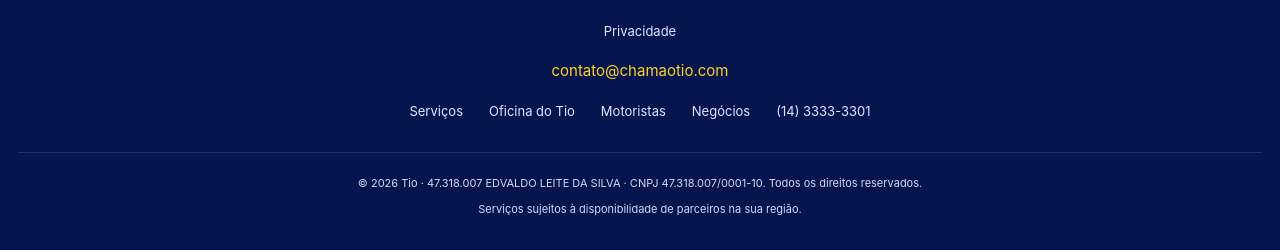
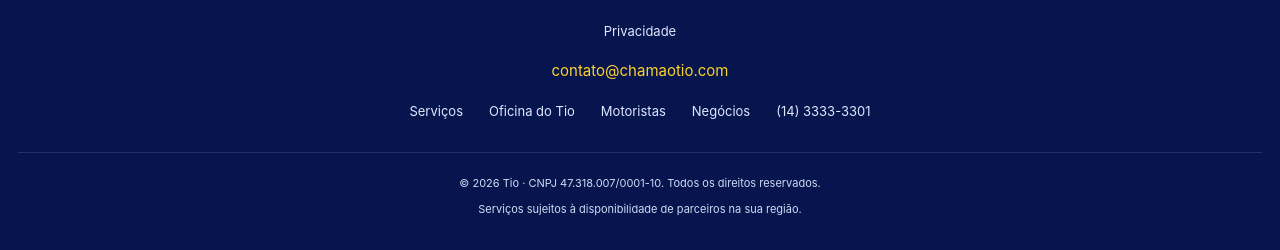
Before and after one commit to resultale/tio-site, a plain HTML site: page index.html in a window 1280 px wide. Shown: the part 4512-4762 px from the top of the page. Drawn offline with Linux system fonts and the light colour scheme; no server answers.

Commit message:
Rodape: so CNPJ, sem razao social

```diff
--- a/index.html
+++ b/index.html
@@ -29,7 +29,7 @@
 </div><div class="document-section"><h3>Documento e imagem</h3><div class="document-fields"><label>CPF ou CNPJ<input type="text" name="cpf_cnpj" inputmode="numeric" placeholder="CPF do profissional ou CNPJ da empresa"></label><label>Documento do responsável<input type="file" name="documento_responsavel" accept="image/jpeg,image/png,application/pdf" required><span class="upload-help">Um único arquivo: foto do documento completo ou PDF.</span></label><label>Foto ou logo do estabelecimento<input type="file" name="foto_logo_estabelecimento" accept="image/jpeg,image/png" required><span class="upload-help">Escolha uma foto do estabelecimento ou sua logo em JPG ou PNG.</span></label></div></div>
 <label class="consent"><input type="checkbox" name="consentimento" required><span>Autorizo o Tio a analisar os dados e documentos e entrar em contato sobre meu cadastro. <a href="/privacidade/" style="text-decoration:underline">Privacidade</a>.</span></label><label class="honeypot" aria-hidden="true">Website<input type="text" name="website" tabindex="-1" autocomplete="off"></label><button class="tio-btn btn-blue" type="submit">Enviar para análise <svg xmlns="http://www.w3.org/2000/svg" width="24" height="24" viewBox="0 0 24 24" fill="none" stroke="currentColor" stroke-width="2" stroke-linecap="round" stroke-linejoin="round" class="lucide lucide-arrow-right" aria-hidden="true"><path d="M5 12h14"></path><path d="m12 5 7 7-7 7"></path></svg></button><div class="form-feedback" role="status" tabindex="-1" hidden></div></form></div></div></div>
 
-<footer><div class="wrap"><div class="footer-top"><div><a class="brand" href="/#inicio"><span class="logo preview-logo" role="img" aria-label="Logo oficial do Tio"></span></a><p>Corridas, entregas, delivery, barbearias e muito mais.</p></div><div class="footer-links"><a href="/privacidade/">Privacidade</a><a href="mailto:contato@chamaotio.com">contato@chamaotio.com</a><a href="/#servicos">Serviços</a><a href="/#oficina">Oficina do Tio</a><a href="/cadastro-motorista/" data-page="motorista">Motoristas</a><a href="/cadastro-negocio/" data-page="negocio">Negócios</a><a data-wa="Oi, Tio! Quero falar com o atendimento." href="https://wa.me/551433333301?text=Oi%2C%20Tio!%20Quero%20falar%20com%20o%20atendimento." target="_blank" rel="noopener noreferrer">(14) 3333-3301</a></div></div><div class="footer-bottom"><span>© <span id="year">2026</span> Tio · 47.318.007 EDVALDO LEITE DA SILVA · CNPJ 47.318.007/0001-10. Todos os direitos reservados.</span><span>Serviços sujeitos à disponibilidade de parceiros na sua região.</span></div></div></footer>
+<footer><div class="wrap"><div class="footer-top"><div><a class="brand" href="/#inicio"><span class="logo preview-logo" role="img" aria-label="Logo oficial do Tio"></span></a><p>Corridas, entregas, delivery, barbearias e muito mais.</p></div><div class="footer-links"><a href="/privacidade/">Privacidade</a><a href="mailto:contato@chamaotio.com">contato@chamaotio.com</a><a href="/#servicos">Serviços</a><a href="/#oficina">Oficina do Tio</a><a href="/cadastro-motorista/" data-page="motorista">Motoristas</a><a href="/cadastro-negocio/" data-page="negocio">Negócios</a><a data-wa="Oi, Tio! Quero falar com o atendimento." href="https://wa.me/551433333301?text=Oi%2C%20Tio!%20Quero%20falar%20com%20o%20atendimento." target="_blank" rel="noopener noreferrer">(14) 3333-3301</a></div></div><div class="footer-bottom"><span>© <span id="year">2026</span> Tio · CNPJ 47.318.007/0001-10. Todos os direitos reservados.</span><span>Serviços sujeitos à disponibilidade de parceiros na sua região.</span></div></div></footer>
 
 
 
```
